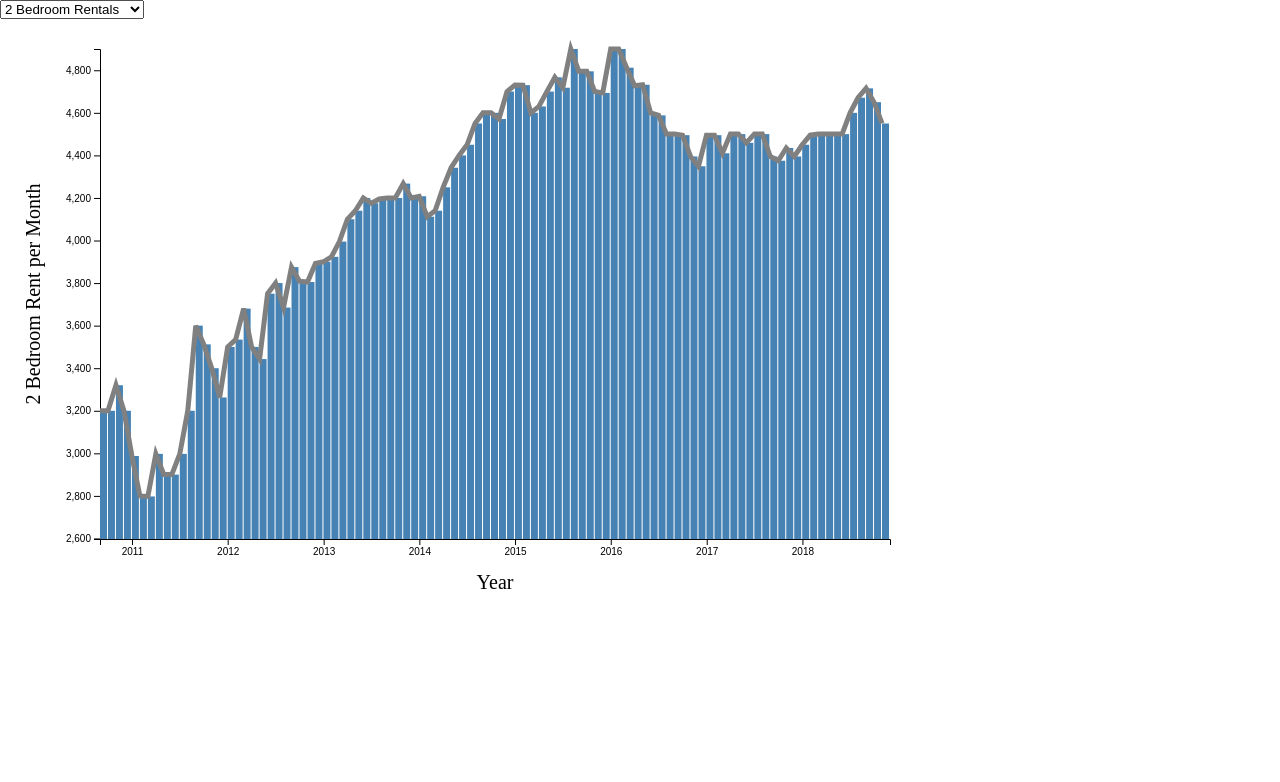
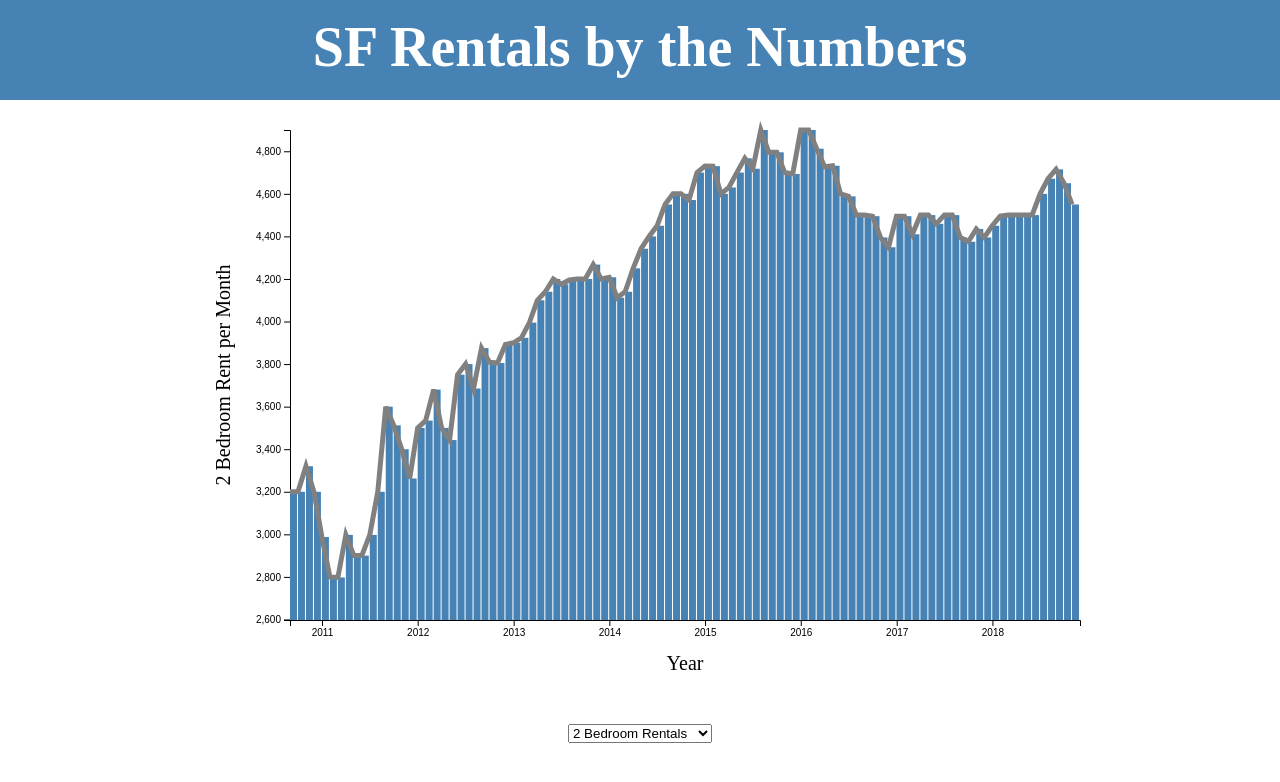
Before and after one commit to TedWildenradt/d3-js-project, a plain HTML site: page barchart.html in a window 1280 px wide. Drawn offline with Linux system fonts and the light colour scheme.

Commit message:
Add animation to header

```diff
--- a/barchart.html
+++ b/barchart.html
@@ -8,20 +8,17 @@
 
     <!-- Alternatively use d3.js here -->
     <script type="text/javascript" src="javascript/d3.min.js"></script>
-    <script>
-      // d3.json("median_1_bedroom.json", function(data) {
-      //   data.forEach(function(d){
-      //     if (d.RegionName === 'San Francisco'){
-      //       let rental1 = d.values.slice(4)
-      //     }
-      //   })
-      //   console.log(data[0]);
-      // });
-    </script>
   </head>
 
   <body>
+    <header>
+      <div id="header">
+        <h1 class="fadeIn">SF Rentals by the Numbers</h1>
+      </div>
+    </header>
 
+    <div id="chart-container">
+      <div id="chart2"></div>
       <div>
         <select id="dropdown-selector">
           <option value="All">All</option>
@@ -32,9 +29,21 @@
           <option value="5+ Bedroom">5+ Bedroom Rentals</option>
         </select>
       </div>
+    </div>
 
-    <div id="chart"></div>
-    <div id="chart2"></div>
+    <footer>
+      <div id="footer">
+        <div id="github-logo">
+
+        </div>
+        <div id="linkedin-logo">
+
+        </div>
+        <div>
+
+        </div>
+      </div>
+    </footer>
     <!-- <script type="text/javascript" src="javascrpt/barchart.js"></script> -->
     <script src="javascript/d3-tip.js"></script>
     <script type="text/javascript" src="javascript/barchart2.js"></script>
--- a/css/style.css
+++ b/css/style.css
@@ -1,6 +1,29 @@
-html, body {
+html, body, header, nav, h1, a,
+ul, li, strong, main, button, i,
+section, img, div, h2, h5, h3, p, form,
+fieldset, label, input, textarea,
+span, article, footer, time, small {
   margin: 0;
-  height: 100%;
+  padding: 0;
+  border: 0;
+  outline: 0;
+  font: inherit;
+  color: inherit;
+  text-align: inherit;
+  text-decoration: inherit;
+  vertical-align: inherit;
+  box-sizing: inherit;
+  background: transparent;
+}
+
+ul {
+  list-style: none;
+}
+
+img {
+  display: block;
+  width: 100%;
+  height: auto;
 }
 /*
 #chart {
@@ -14,3 +37,40 @@ html, body {
 .bar:hover{
   fill: red;
 }
+
+#header {
+  background-color: steelblue;
+  height: 100px;
+  display: flex;
+  justify-content: center;
+}
+
+#header h1 {
+  color: white;
+  font-weight: 900;
+  font-size: 56px;
+  padding-top: 15px;
+}
+
+#chart-container{
+  display: flex;
+  justify-content: center;
+  flex-direction: column;
+  align-items: center;
+}
+
+@keyframes fadeInLeft {
+  from {
+    opacity: 0;
+    transform: translate3d(-100%, 0, 0);
+  }
+
+  to {
+    opacity: 1;
+    transform: translate3d(0, 0, 0);
+  }
+}
+
+.fadeIn {
+  animation: fadeInLeft 2s;
+}
```
Lines whose indentation alone changed are shown as unchanged.
